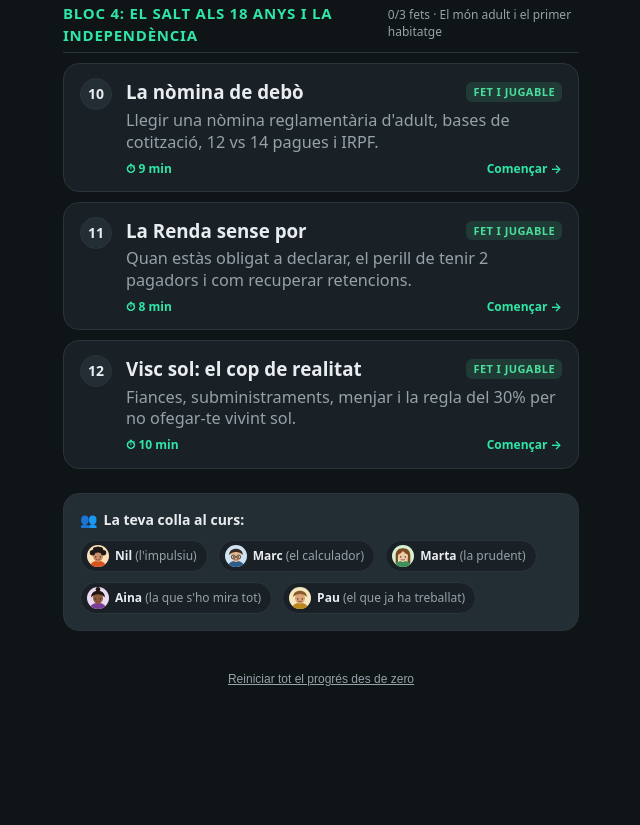
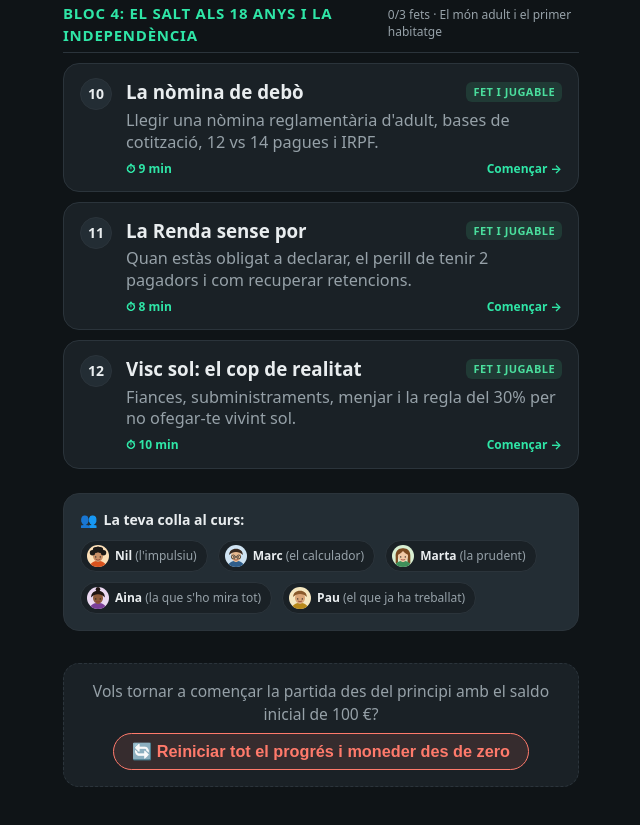
Before and after one commit to garriga-ia/ShowMeTheMoney, a plain HTML site: page index.html in a window 1280 px wide. Shown: the part 2681-3506 px from the top of the page, without its empty margins (319-959 px from the left). Before the commit the page ends 3431 px from the top, so only its background shows below. Drawn offline with Linux system fonts and the light colour scheme.

Commit message:
Millora de la visibilitat del botó de reinici al Dashboard

```diff
--- a/css/app.css
+++ b/css/app.css
@@ -686,6 +686,49 @@ body {
   border-radius: 50%;
 }
 
+/* Caixa de gestió i reinici del Dashboard */
+.dash-reset-box {
+  margin-top: 32px;
+  padding: 16px;
+  background: var(--card);
+  border: 1px dashed var(--line);
+  border-radius: var(--r);
+  text-align: center;
+  display: flex;
+  flex-direction: column;
+  align-items: center;
+  gap: 8px;
+}
+
+.reset-desc {
+  font-size: calc(12.5px * var(--font-scale, 1));
+  color: var(--mut);
+}
+
+.btn-reset-clean {
+  background: rgba(255, 122, 107, 0.12);
+  border: 1.5px solid var(--warn);
+  color: var(--warn);
+  font-size: calc(13px * var(--font-scale, 1));
+  font-weight: 700;
+  padding: 8px 18px;
+  border-radius: 20px;
+  cursor: pointer;
+  display: inline-flex;
+  align-items: center;
+  gap: 6px;
+  transition: all 0.15s ease;
+}
+
+.btn-reset-clean:hover {
+  background: rgba(255, 122, 107, 0.22);
+  transform: translateY(-1px);
+}
+
+.btn-reset-clean:active {
+  transform: scale(0.96);
+}
+
 /* Utilitats generals */
 .hide {
   display: none !important;
--- a/index.html
+++ b/index.html
@@ -152,10 +152,11 @@
         <div class="colla-avatars-row" id="colla-avatars-list"></div>
       </section>
 
-      <!-- Botó discret de reinici -->
-      <div style="text-align:center; margin-top:30px;">
-        <button id="btn-reset-app" style="background:none; border:none; color:var(--mut); font-size:12px; cursor:pointer; text-decoration:underline;">
-          Reiniciar tot el progrés des de zero
+      <!-- Caixa de gestió de partida: Reiniciar curs -->
+      <div class="dash-reset-box">
+        <div class="reset-desc">Vols tornar a començar la partida des del principi amb el saldo inicial de 100 €?</div>
+        <button id="btn-reset-app" class="btn-reset-clean" type="button">
+          🔄 Reiniciar tot el progrés i moneder des de zero
         </button>
       </div>
     </main>
@@ -857,9 +858,11 @@ PRINCIPI MESTRE: Els diners serveixen per comprar la teva tranquil·litat i inde
 
       // Botó de reinici
       document.getElementById("btn-reset-app").onclick = () => {
-        if (confirm("Vols reiniciar totes les dades i el progrés del curs?")) {
+        if (confirm("Vols reiniciar totes les dades, les decisions i tornar al saldo inicial de 100,00 €?")) {
           AppState.reset();
           renderDashboard();
+          if (typeof SoundFX !== "undefined") SoundFX.playClick();
+          alert("✓ Curs reiniciat amb èxit! Comences de nou amb 100,00 € al moneder.");
         }
       };
 
```
